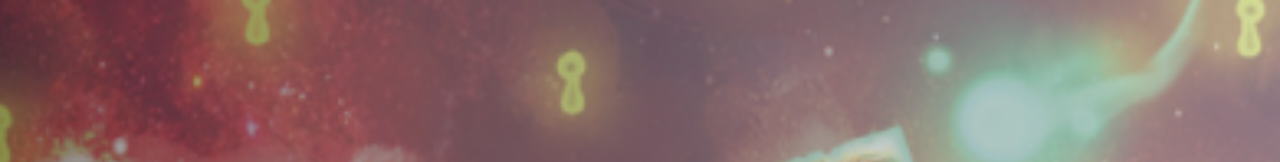
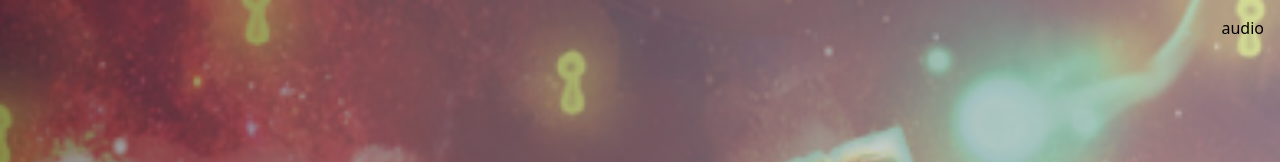
Before and after one commit to brenoangelo/bard-story, a React (Vite) app: page / in a window 1280 px wide. Shown: the top 162 px of the page. Built offline with nearby package versions, Linux system fonts and the light colour scheme; a web font is replaced by a local one.

Commit message:
play audio

```diff
--- a/src/App.tsx
+++ b/src/App.tsx
@@ -15,6 +15,13 @@ export function App() {
   return (
     <div className="bg-zinc-100 h-[100dvh] w-[100dvw] flex justify-center items-center">
       <audio ref={audioRef} src="/bard-music.mp3" autoPlay loop></audio>
+
+      <div className="absolute right-4 top-4 z-30" onClick={() => {
+        if (audioRef.current) {
+          audioRef.current.play()
+        }
+      }}>audio</div>
+
       {page === 0 && (
         <div className="relative px-5 h-[100dvh] w-[100dvw] flex flex-col gap-8 justify-center items-center bg-start-bg bg-no-repeat bg-center bg-cover">
           <div className="h-[100dvh] w-[100dvw] bg-gradient-to-r opacity-45 from-zinc-800 to-zinc-300 absolute"></div>
```
